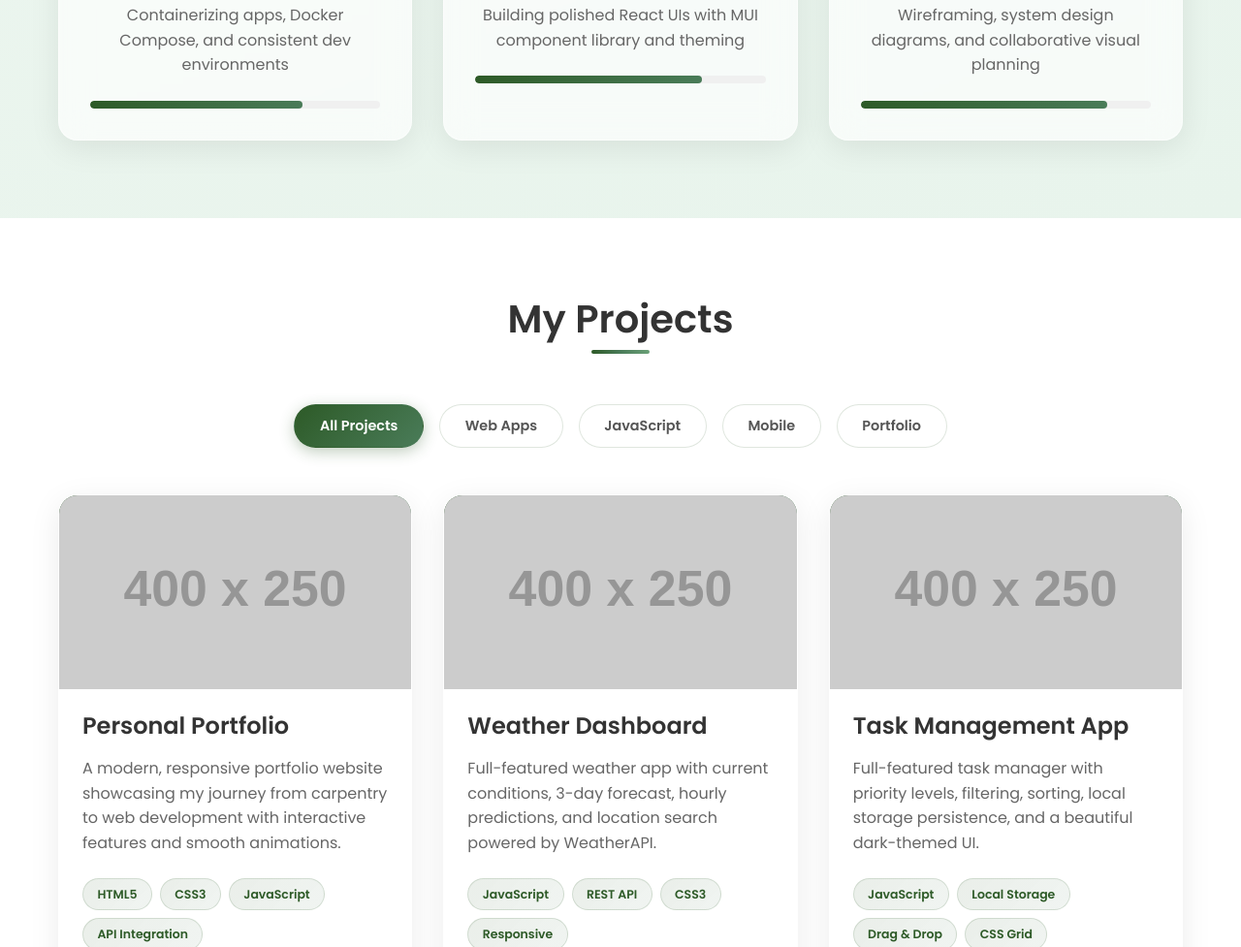
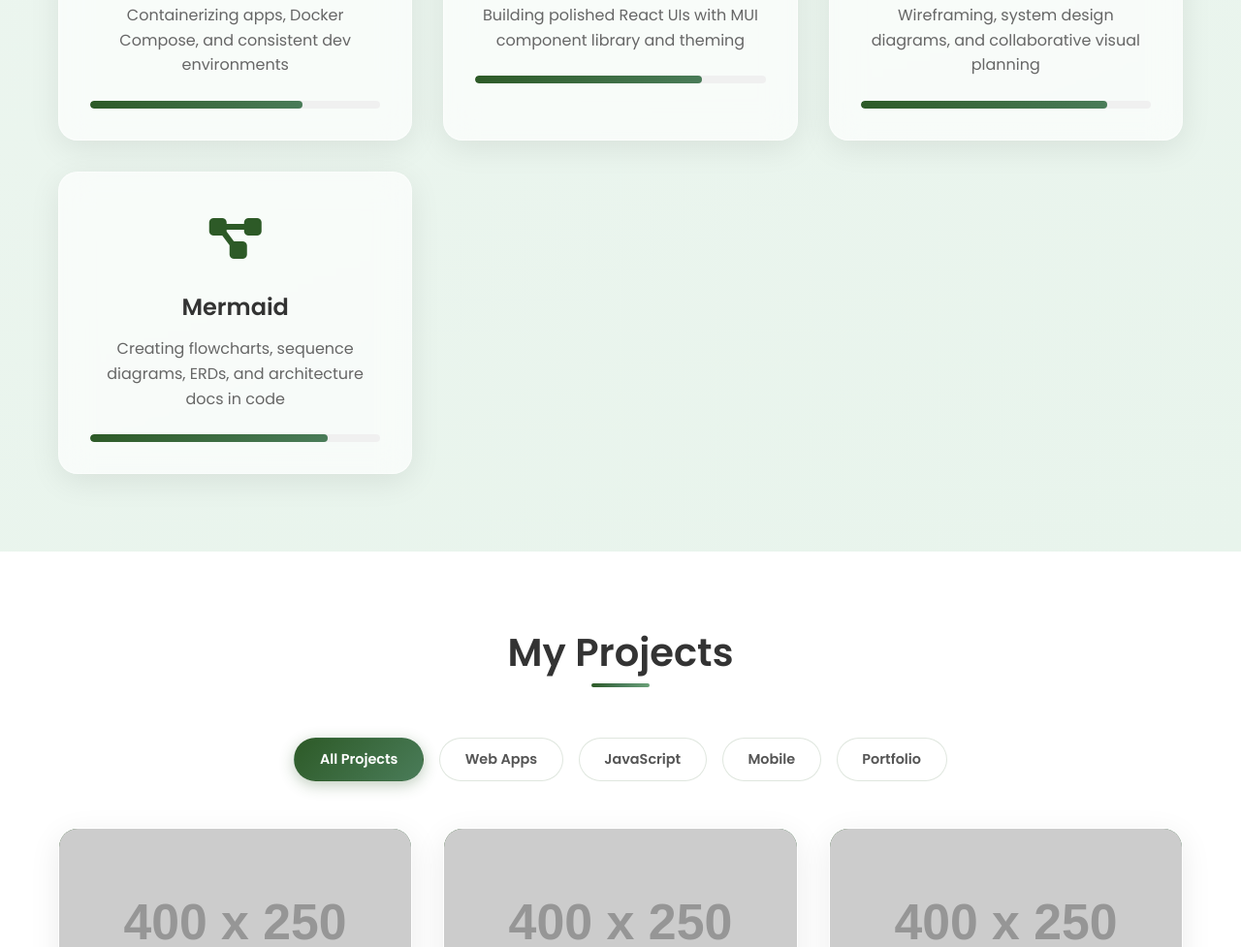
Before and after one commit to troytoews69-code/portfolio-project-part-2-more-fuctionallity, a plain HTML site: page index.html in a window 1280 px wide. Shown: the part 3342-4319 px from the top of the page at 97% size. Drawn offline with Linux system fonts and the light colour scheme; no server answers; placeholder pictures from the web are drawn by us.

Commit message:
Add Mermaid diagramming skill

```diff
--- a/index.html
+++ b/index.html
@@ -262,6 +262,15 @@
                     <div class="skill-progress" data-percentage="85">
                         <div class="progress-fill"></div>
                         <span class="progress-text">85%</span>
+                    </div>
+                </div>
+                <div class="skill-card">
+                    <div class="skill-icon"><i class="fas fa-diagram-project"></i></div>
+                    <h3>Mermaid</h3>
+                    <p>Creating flowcharts, sequence diagrams, ERDs, and architecture docs in code</p>
+                    <div class="skill-progress" data-percentage="82">
+                        <div class="progress-fill"></div>
+                        <span class="progress-text">82%</span>
                     </div>
                 </div>
             </div>
```
